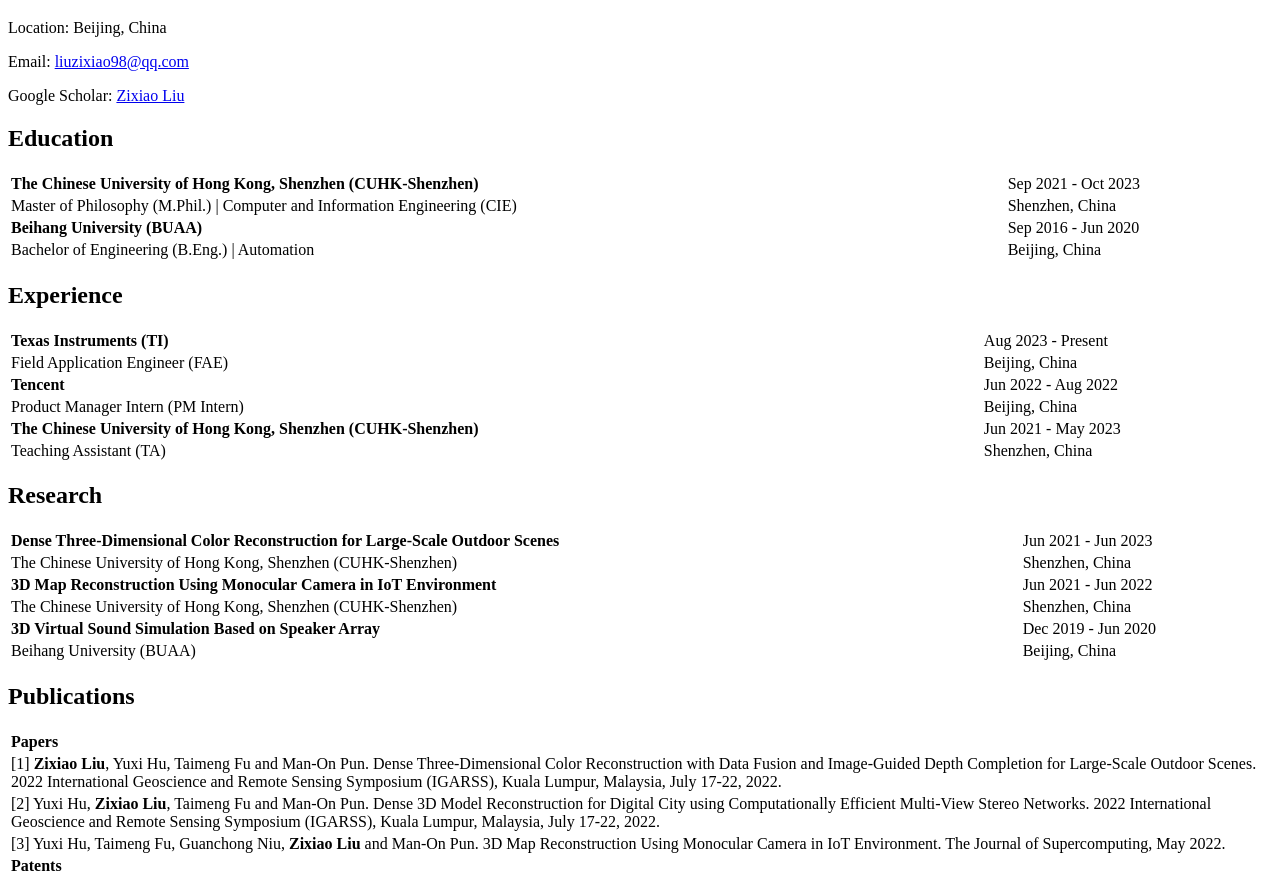
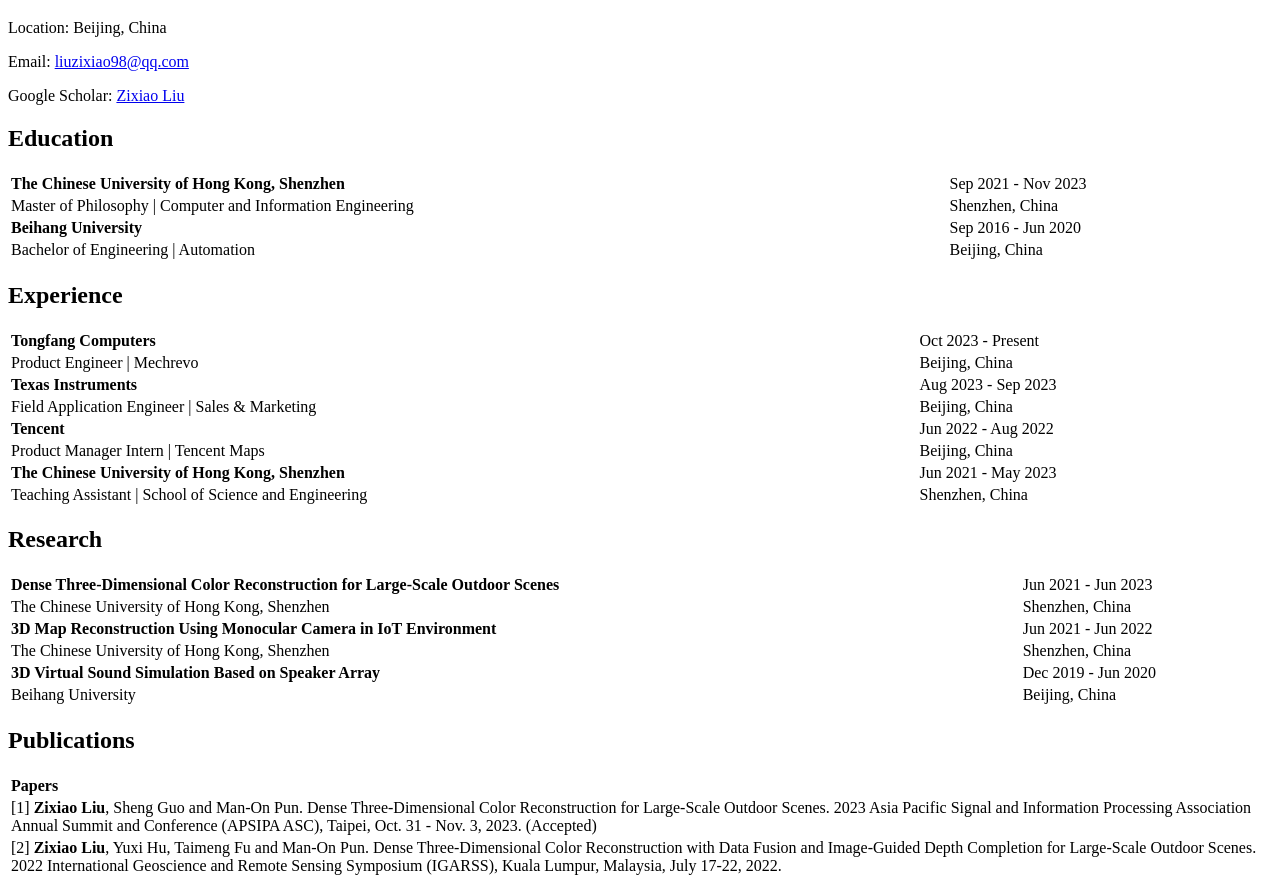
Before and after one commit to lavita111/lavita111.github.io, a plain HTML site: page index.html in a window 1280 px wide. Shown: the part 61-940 px from the top of the page. Drawn offline with Linux system fonts and the light colour scheme.

Commit message:
Add files via upload

```diff
--- a/index.html
+++ b/index.html
@@ -14,19 +14,19 @@
 <table width="100%" border="0">
   <tbody>
     <tr>
-      <td><strong>The Chinese University of Hong Kong, Shenzhen (CUHK-Shenzhen)</strong></td>
-      <td>Sep 2021 - Oct 2023</td>
+      <td><strong>The Chinese University of Hong Kong, Shenzhen</strong></td>
+      <td>Sep 2021 - Nov 2023</td>
     </tr>
     <tr>
-      <td>Master of Philosophy (M.Phil.) | Computer and Information Engineering (CIE)</td>
+      <td>Master of Philosophy | Computer and Information Engineering</td>
       <td>Shenzhen, China</td>
     </tr>
 	<tr>
-      <td><strong>Beihang University (BUAA)</strong></td>
+      <td><strong>Beihang University</strong></td>
       <td>Sep 2016 - Jun 2020</td>
     </tr>
     <tr>
-      <td>Bachelor of Engineering (B.Eng.) | Automation</td>
+      <td>Bachelor of Engineering | Automation</td>
       <td>Beijing, China</td>
     </tr>
   </tbody>
@@ -34,12 +34,20 @@
 <h2>Experience</h2>
 <table width="100%" border="0">
   <tbody>
-    <tr>
-      <td><strong>Texas Instruments (TI)</strong></td>
-      <td>Aug 2023 - Present</td>
+	<tr>
+      <td><strong>Tongfang Computers</strong></td>
+      <td>Oct 2023 - Present</td>
     </tr>
     <tr>
-      <td>Field Application Engineer (FAE)</td>
+      <td>Product Engineer | Mechrevo</td>
+      <td>Beijing, China</td>
+    </tr>
+    <tr>
+      <td><strong>Texas Instruments</strong></td>
+      <td>Aug 2023 - Sep 2023</td>
+    </tr>
+    <tr>
+      <td>Field Application Engineer | Sales & Marketing</td>
       <td>Beijing, China</td>
     </tr>
 	<tr>
@@ -47,15 +55,15 @@
       <td>Jun 2022 - Aug 2022</td>
     </tr>
     <tr>
-      <td>Product Manager Intern (PM Intern)</td>
+      <td>Product Manager Intern | Tencent Maps</td>
       <td>Beijing, China</td>
     </tr>
 	<tr>
-      <td><strong>The Chinese University of Hong Kong, Shenzhen (CUHK-Shenzhen)</strong></td>
+      <td><strong>The Chinese University of Hong Kong, Shenzhen</strong></td>
       <td>Jun 2021 - May 2023</td>
     </tr>
     <tr>
-      <td>Teaching Assistant (TA)</td>
+      <td>Teaching Assistant | School of Science and Engineering</td>
       <td>Shenzhen, China</td>
     </tr>
   </tbody>
@@ -68,7 +76,7 @@
       <td>Jun 2021 - Jun 2023</td>
     </tr>
     <tr>
-      <td>The Chinese University of Hong Kong, Shenzhen (CUHK-Shenzhen)</td>
+      <td>The Chinese University of Hong Kong, Shenzhen</td>
 	  <td>Shenzhen, China</td>
     </tr>
 	<tr>
@@ -76,7 +84,7 @@
       <td>Jun 2021 - Jun 2022</td>
     </tr>
     <tr>
-      <td>The Chinese University of Hong Kong, Shenzhen (CUHK-Shenzhen)</td>
+      <td>The Chinese University of Hong Kong, Shenzhen</td>
 	  <td>Shenzhen, China</td>
     </tr>
 	<tr>
@@ -84,7 +92,7 @@
       <td>Dec 2019 - Jun 2020</td>
     </tr>
     <tr>
-      <td>Beihang University (BUAA)</td>
+      <td>Beihang University</td>
 	  <td>Beijing, China</td>
     </tr>
   </tbody>
@@ -96,13 +104,16 @@
       <td><strong>Papers</strong></td>
     </tr>
 	<tr>
-      <td>[1] <strong>Zixiao Liu</strong>, Yuxi Hu, Taimeng Fu and Man-On Pun. Dense Three-Dimensional Color Reconstruction with Data Fusion and Image-Guided Depth Completion for Large-Scale Outdoor Scenes. 2022 International Geoscience and Remote Sensing Symposium (IGARSS), Kuala Lumpur, Malaysia, July 17-22, 2022.</td>
+      <td>[1] <strong>Zixiao Liu</strong>, Sheng Guo and Man-On Pun. Dense Three-Dimensional Color Reconstruction for Large-Scale Outdoor Scenes. 2023 Asia Pacific Signal and Information Processing Association Annual Summit and Conference (APSIPA ASC), Taipei, Oct. 31 - Nov. 3, 2023. (Accepted)</td>
     </tr>
 	<tr>
-      <td>[2] Yuxi Hu, <strong>Zixiao Liu</strong>, Taimeng Fu and Man-On Pun. Dense 3D Model Reconstruction for Digital City using Computationally Efficient Multi-View Stereo Networks. 2022 International Geoscience and Remote Sensing Symposium (IGARSS), Kuala Lumpur, Malaysia, July 17-22, 2022.</td>
+      <td>[2] <strong>Zixiao Liu</strong>, Yuxi Hu, Taimeng Fu and Man-On Pun. Dense Three-Dimensional Color Reconstruction with Data Fusion and Image-Guided Depth Completion for Large-Scale Outdoor Scenes. 2022 International Geoscience and Remote Sensing Symposium (IGARSS), Kuala Lumpur, Malaysia, July 17-22, 2022.</td>
     </tr>
 	<tr>
-      <td>[3] Yuxi Hu, Taimeng Fu, Guanchong Niu, <strong>Zixiao Liu</strong> and Man-On Pun. 3D Map Reconstruction Using Monocular Camera in IoT Environment. The Journal of Supercomputing, May 2022.</td>
+      <td>[3] Yuxi Hu, <strong>Zixiao Liu</strong>, Taimeng Fu and Man-On Pun. Dense 3D Model Reconstruction for Digital City using Computationally Efficient Multi-View Stereo Networks. 2022 International Geoscience and Remote Sensing Symposium (IGARSS), Kuala Lumpur, Malaysia, July 17-22, 2022.</td>
+    </tr>
+	<tr>
+      <td>[4] Yuxi Hu, Taimeng Fu, Guanchong Niu, <strong>Zixiao Liu</strong> and Man-On Pun. 3D Map Reconstruction Using Monocular Camera in IoT Environment. The Journal of Supercomputing, May 2022.</td>
     </tr>
 	<tr>
       <td><strong>Patents</strong></td>
```
